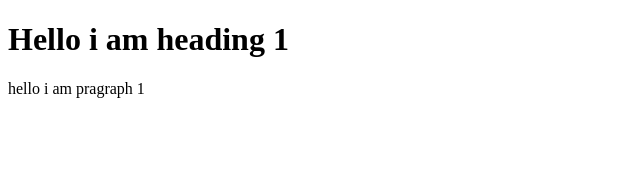
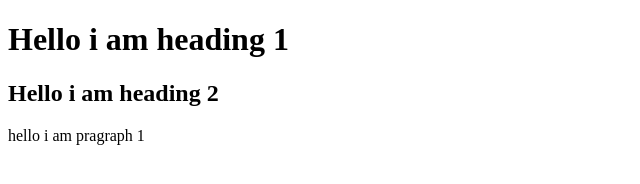
Before and after one commit to pradeepkhadka505/Git-Branch-Clone, a plain HTML site: page index.html in a window 1280 px wide. Shown: the whole page, without its empty margins (0-640 px from the left). Drawn offline with Linux system fonts and the light colour scheme.

Commit message:
index filled is updated

```diff
--- a/index.html
+++ b/index.html
@@ -6,6 +6,7 @@
     </head>
     <body>
         <h1> Hello i am heading 1</h1>
+        <h2> Hello i am heading 2</h2>
         <p1> hello i am pragraph 1</p1>
     </body>
 </html>
```
